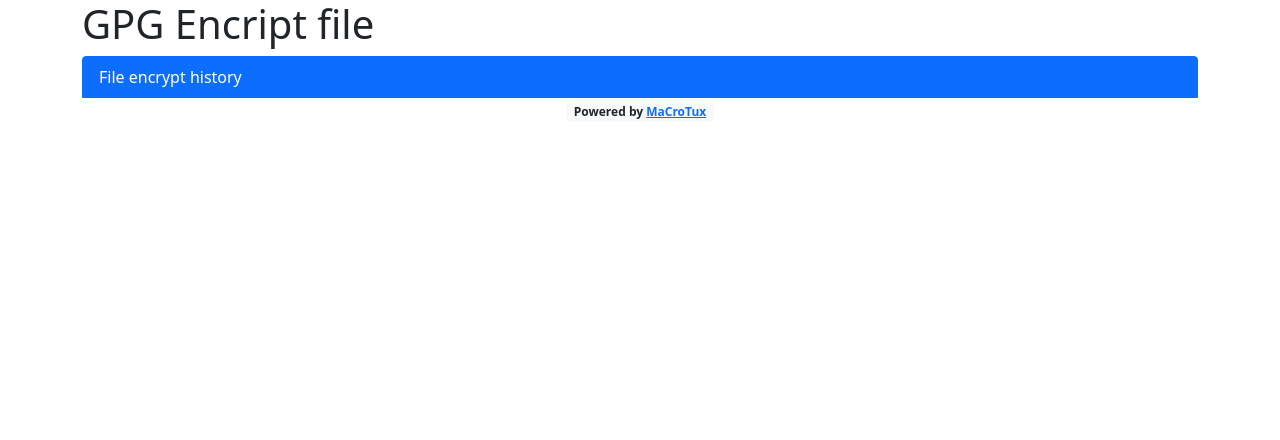
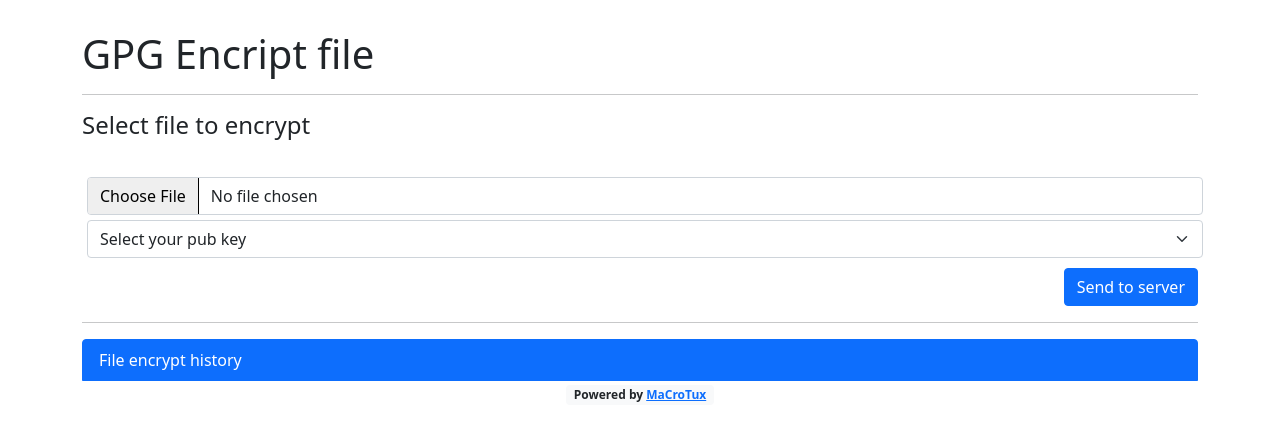
Before and after one commit to MaCroTux/gpg-file-manager, a Next.js app: page / in a window 1280 px wide. Shown: the top 440 px of the page. Built offline with nearby package versions, Linux system fonts and the light colour scheme.

Commit message:
Add upload form like component

```diff
--- a/pages/index.js
+++ b/pages/index.js
@@ -1,4 +1,5 @@
 import Head from 'next/head'
+import UploadGpgFile from '../src/component/FileUpload/GpgFileUpload'
 
 export default function Home() {
   return (
@@ -17,7 +18,10 @@ export default function Home() {
       </Head>
 
       <main>
-        <h1>GPG Encript file</h1>
+        <h1 style={{marginTop: 30}}>GPG Encript file</h1>
+        <hr />
+        <UploadGpgFile/>
+        <hr />
         <div className="list-group">
             <a href="#" className="list-group-item list-group-item-action active" aria-current="true">
               File encrypt history
--- /dev/null
+++ b/src/component/FileUpload/GpgFileUpload.jsx
@@ -0,0 +1,33 @@
+export default function UploadGpgFile() {
+    return (
+        <>
+            <h4>Select file to encrypt</h4>
+            <br />
+            <div className="form-group">
+                <input
+                    type="file"
+                    style={{margin: 5}}
+                    className="form-control"
+                    name="gpgFile"
+                    placeholder="Select file" />
+            </div>
+
+            <select
+                className="form-select"
+                aria-label="Select key pub"
+                style={{margin: 5}}>
+                {
+                    [{pubKey: '', name: 'Select your pub key'}].map(
+                        ({pubKey, name}) => <option value={pubKey}>{name}</option>)
+                }
+            </select>
+
+            <div style={{textAlign:'right', marginTop:10}}>
+                <button
+                    className="btn btn-primary"
+                    type="submit"
+                >Send to server</button>
+            </div>
+        </>
+    )
+}
```
